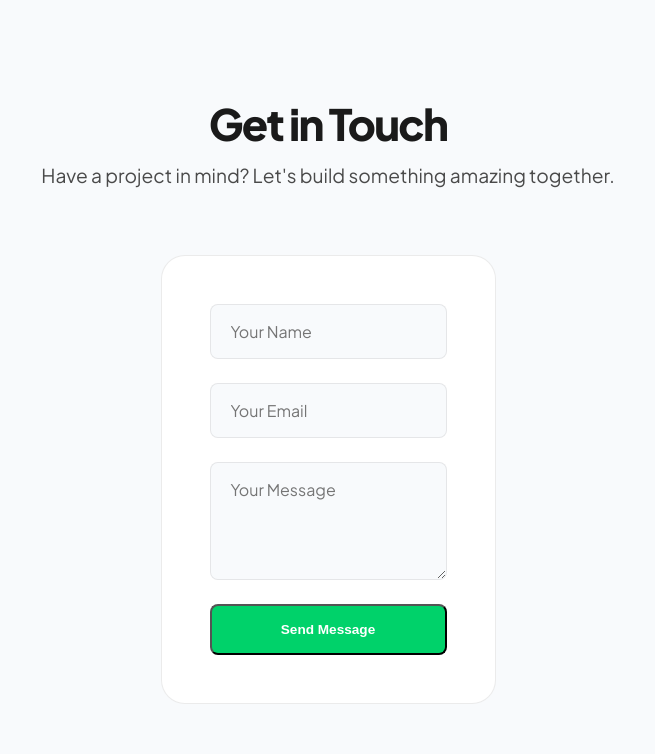
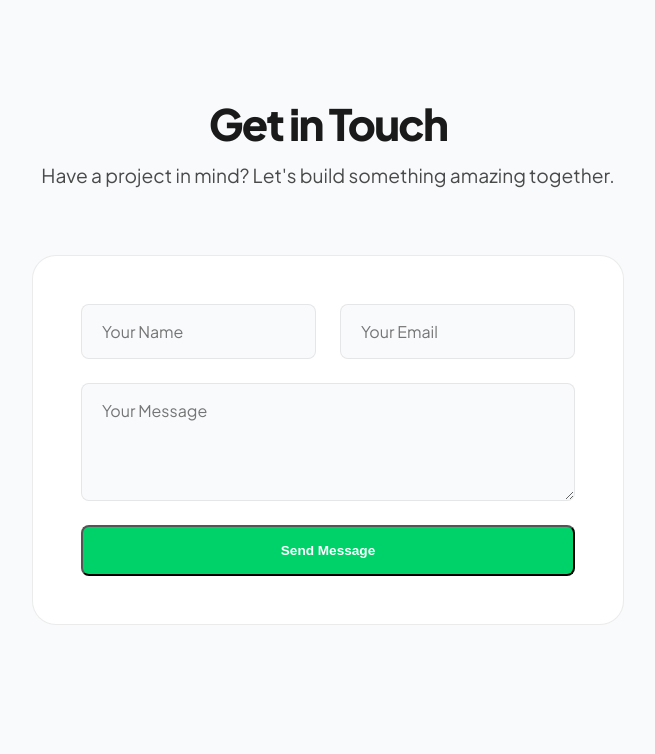
Before and after one commit to Glitch8x/glitch, a website built with Vite: page index.html in a window 1280 px wide. Shown: the part 11200-11954 px from the top of the page, without its empty margins (312-967 px from the left). Built offline with nearby package versions, Linux system fonts and the light colour scheme; a web font is replaced by a local one.

Commit message:
style: make contact form horizontal and wider

```diff
--- a/style.css
+++ b/style.css
@@ -892,7 +892,7 @@ p {
    CONTACT
    =================================================== */
 .contact-form-wrap {
-    max-width: 700px;
+    max-width: 900px;
     margin: 0 auto 5rem;
     text-align: left;
     background: #ffffff;
@@ -902,9 +902,14 @@ p {
 }
 
 .contact-form {
-    display: flex;
-    flex-direction: column;
+    display: grid;
+    grid-template-columns: 1fr 1fr;
     gap: 1.5rem;
+}
+
+.contact-form .form-group:nth-child(3),
+.contact-form button {
+    grid-column: span 2;
 }
 
 .form-group {
@@ -1117,6 +1122,15 @@ p {
         margin-right: auto;
     }
 
+    .contact-form {
+        grid-template-columns: 1fr;
+    }
+
+    .contact-form .form-group:nth-child(3),
+    .contact-form button {
+        grid-column: span 1;
+    }
+
     .hero__img-wrap {
         margin: 0 auto;
         max-width: 320px;
```
